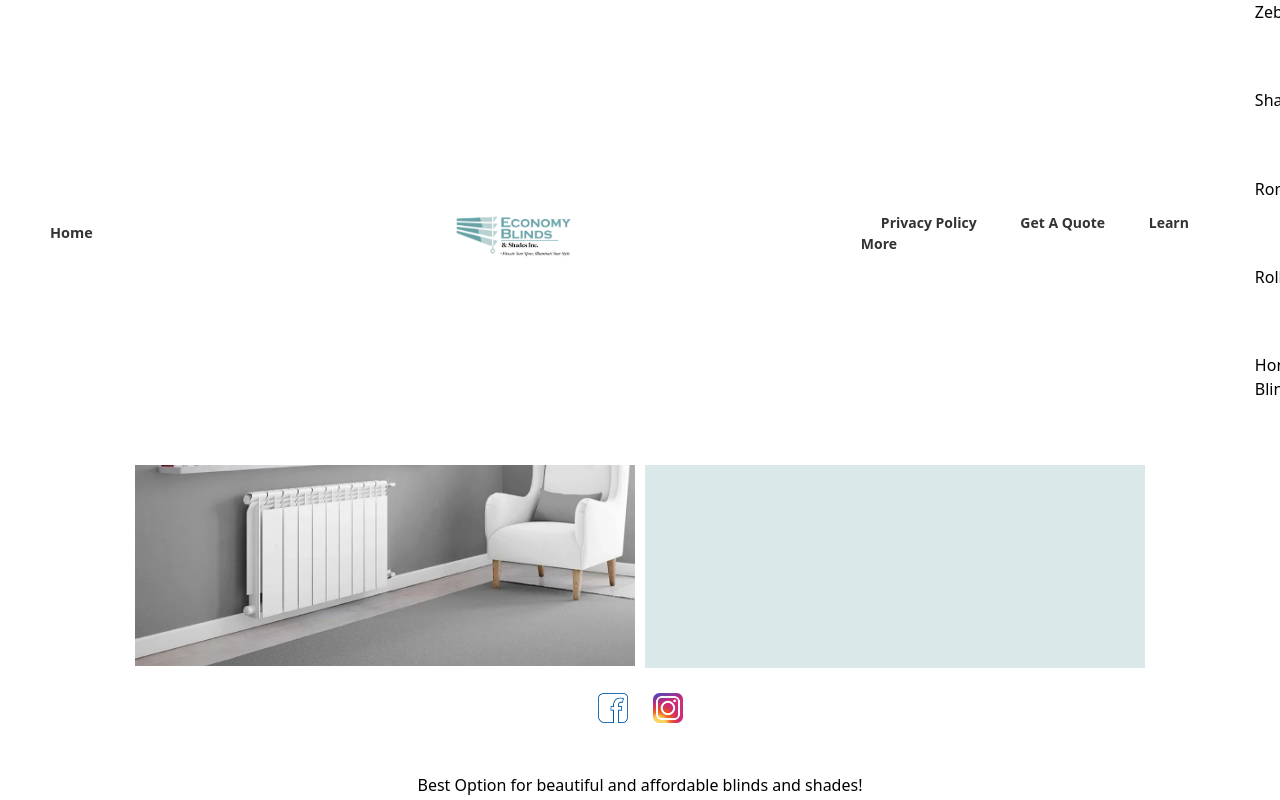
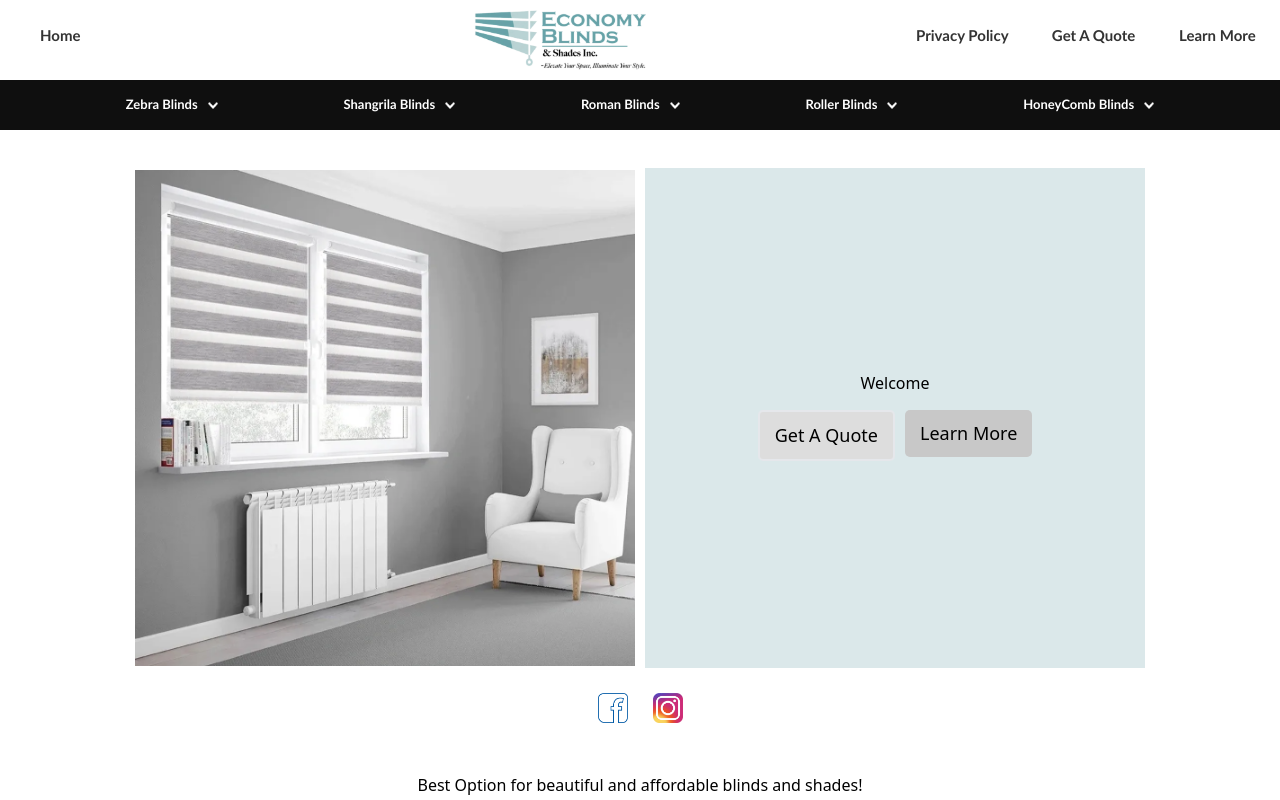
Before and after one commit to deodagee/economyblindsandshades, a Next.js app: page / in a window 1280 px wide. Shown: the top 800 px of the page. Built offline with nearby package versions, Linux system fonts and the light colour scheme.

Commit message:
Add files via upload

```diff
--- a/styles/components/header.module.css
+++ b/styles/components/header.module.css
@@ -2,8 +2,12 @@
 
 .header_wrapper {
   display: flex;
+  flex-direction: column;
   align-items: center;
-    position:fixed;
+  justify-content: space-between;
+  width: 100vw;
+  align-items: center;
+  position: fixed;
   background-color: white;
 }
 
@@ -15,40 +19,81 @@
   justify-content: space-between;
   margin: 10px;
   padding: 0;
+  height: 50px;
 }
 
 .link_top_prt1 {
   color: #808080;
-    font-weight: 700;
-    font-size: 14.5px;
-    font-family: system-ui, -apple-system, BlinkMacSystemFont, 'Segoe UI', Roboto, Oxygen, Ubuntu, Cantarell, 'Open Sans', 'Helvetica Neue', sans-serif;    margin-left: 20px;
+  font-size: 15px;
+  font-weight: 600;
+  font-family: 'Gill Sans', 'Gill Sans MT', Calibri, 'Trebuchet MS', sans-serif;
+  margin-left: 20px;
   width: 30vw;
-    order: 1; /* Set the order to 1 to move it to the start */
+  order: 1;
+  /* Set the order to 1 to move it to the start */
 }
 
 .header_logo {
   width: 30vw;
-    order: 2; /* Set the order to 2 to keep it in the center */
+  order: 2;
+  /* Set the order to 2 to keep it in the center */
 }
 
 .logo_image {
-    height: 60px;
+  height: 90px;
   width: auto;
 }
 
 
 .link_top_prt2 {
   color: #808080;
-    font-weight: 700;
-    font-size: 14px;
-    font-family: system-ui, -apple-system, BlinkMacSystemFont, 'Segoe UI', Roboto, Oxygen, Ubuntu, Cantarell, 'Open Sans', 'Helvetica Neue', sans-serif;    width: 30vw;
+  font-size: 15px;
+  font-weight: 600;
+  font-family: 'Gill Sans', 'Gill Sans MT', Calibri, 'Trebuchet MS', sans-serif;
+  width: 30vw;
   align-content: flex-end;
-    order: 3; /* Set the order to 3 to move it to the end */
+  order: 3;
+  /* Set the order to 3 to move it to the end */
 }
 
 .header_link {
   /* Add any additional styles for your links */
   text-decoration: none;
-    color: #333; /* Adjust the color as needed */
-    margin: 0 20px; /* Add spacing between links, adjust as needed */
+  color: #333;
+  /* Adjust the color as needed */
+  margin: 0 20px;
+  /* Add spacing between links, adjust as needed */
 }
+
+
+.second_menu_bar {
+  background-color: rgb(15, 15, 15);
+  width: 100vw;
+  list-style: none;
+  display: flex;
+  align-items: center;
+  justify-content: space-evenly;
+  margin: 10px;
+  padding: 0;
+  height: 50px;
+}
+
+.second_menu_bar_item  {
+  display: flex;
+  flex-direction: row;
+  align-items: center;
+  justify-content: center;
+  gap: 5px;
+  width: max-content;
+  white-space: nowrap;
+  color: rgb(255, 255, 255);
+  font-size: 13px;
+  font-weight: 600;
+  font-family: 'Gill Sans', 'Gill Sans MT', Calibri, 'Trebuchet MS', sans-serif;
+}
+
+.chevron_top_menu {
+  margin-left: 5px;
+  height: 7px;
+  width: 10px;
+}
```
Also changed, not shown: styles/components/pages/zebrablinds.module.css (+18 -18 lines). Lines whose indentation alone changed are shown as unchanged.
